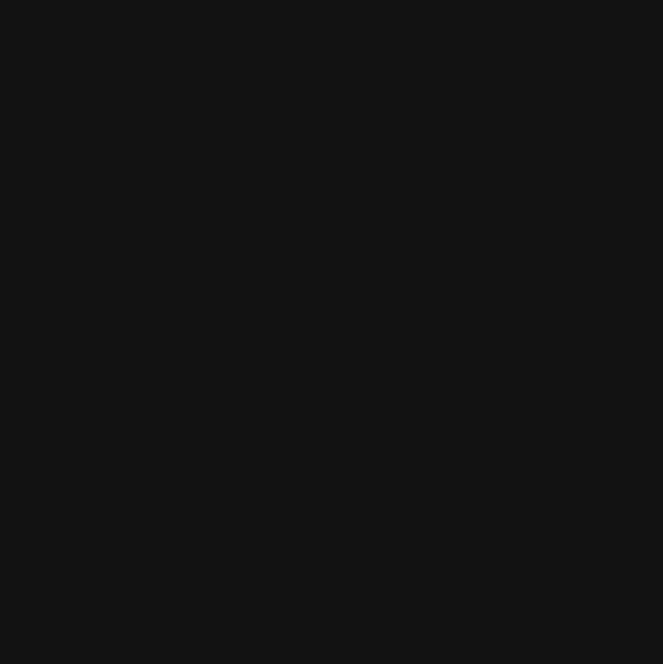
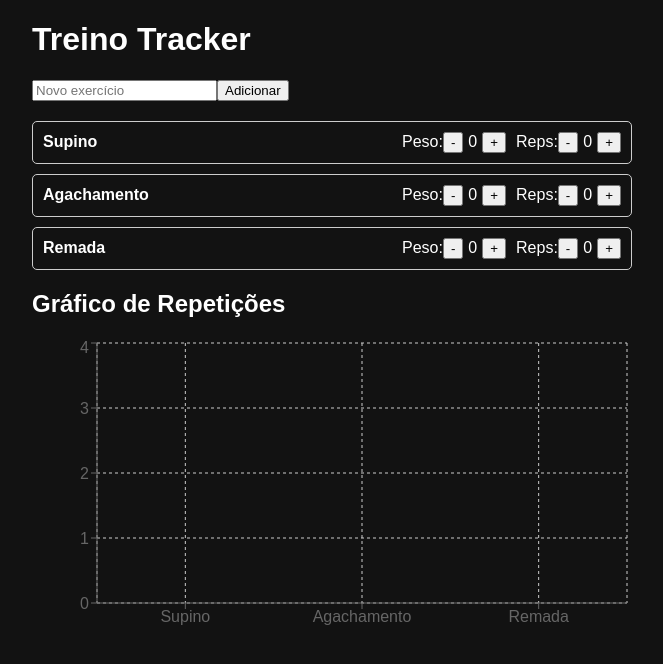
Before and after one commit to lucas333457/treino-tracker, a React (Create React App) app: page / in a window 1280 px wide. Shown: the top 664 px of the page, without its empty margins (308-971 px from the left). Built offline with nearby package versions, Linux system fonts and the light colour scheme.

Commit message:
Update App.js

```diff
--- a/src/App.js
+++ b/src/App.js
@@ -1,5 +1,13 @@
 import React, { useState, useEffect } from "react";
-import { BarChart, Bar, XAxis, YAxis, Tooltip, CartesianGrid, ResponsiveContainer } from "recharts";
+import {
+  BarChart,
+  Bar,
+  XAxis,
+  YAxis,
+  Tooltip,
+  CartesianGrid,
+  ResponsiveContainer,
+} from "recharts";
 
 const defaultExercises = [
   { id: 1, name: "Supino" },
@@ -7,38 +15,128 @@ const defaultExercises = [
   { id: 3, name: "Remada" },
 ];
 
-function App() {
+export default function App() {
   const [exercises, setExercises] = useState(defaultExercises);
-  const [workoutData, setWorkoutData] = useState(() => {
+  const [data, setData] = useState(() => {
     const saved = localStorage.getItem("workoutData");
     return saved ? JSON.parse(saved) : {};
   });
-  const [currentWeek, setCurrentWeek] = useState(getCurrentWeek());
   const [newExerciseName, setNewExerciseName] = useState("");
 
+  // Salvar no localStorage sempre que data mudar
   useEffect(() => {
-    localStorage.setItem("workoutData", JSON.stringify(workoutData));
-  }, [workoutData]);
+    localStorage.setItem("workoutData", JSON.stringify(data));
+  }, [data]);
 
-  function getCurrentWeek() {
-    const now = new Date();
-    const year = now.getFullYear();
-    const onejan = new Date(year, 0, 1);
-    const week = Math.ceil(((now - onejan) / 86400000 + onejan.getDay() + 1) / 7);
-    return `${year}-W${week}`;
+  // Adicionar novo exercício
+  function addExercise() {
+    if (!newExerciseName.trim()) return;
+    const newId =
+      exercises.length > 0
+        ? Math.max(...exercises.map((e) => e.id)) + 1
+        : 1;
+    setExercises([...exercises, { id: newId, name: newExerciseName.trim() }]);
+    setNewExerciseName("");
   }
 
-  function getWeekData(week) {
-    return workoutData[week] || {};
+  // Atualiza reps e peso para um exercício
+  function updateExercise(id, field, value) {
+    setData((oldData) => {
+      const newData = { ...oldData };
+      if (!newData[id]) newData[id] = { reps: 0, weight: 0 };
+      newData[id][field] = Math.max(0, value);
+      return newData;
+    });
   }
 
-  // ... restante do código (funções, JSX, etc)
+  // Soma total de reps para gráfico
+  const chartData = exercises.map((ex) => ({
+    name: ex.name,
+    reps: data[ex.id]?.reps || 0,
+  }));
 
   return (
-    <div>
-      {/* seu JSX aqui */}
+    <div style={{ maxWidth: 600, margin: "20px auto", fontFamily: "Arial" }}>
+      <h1>Treino Tracker</h1>
+
+      <div>
+        <input
+          placeholder="Novo exercício"
+          value={newExerciseName}
+          onChange={(e) => setNewExerciseName(e.target.value)}
+        />
+        <button onClick={addExercise}>Adicionar</button>
+      </div>
+
+      <div style={{ marginTop: 20 }}>
+        {exercises.map((ex) => (
+          <div
+            key={ex.id}
+            style={{
+              border: "1px solid #ccc",
+              padding: 10,
+              marginBottom: 10,
+              borderRadius: 5,
+              display: "flex",
+              alignItems: "center",
+              justifyContent: "space-between",
+            }}
+          >
+            <strong style={{ flex: 1 }}>{ex.name}</strong>
+
+            <div style={{ display: "flex", alignItems: "center", gap: 10 }}>
+              <label>
+                Peso:
+                <button
+                  onClick={() =>
+                    updateExercise(ex.id, "weight", (data[ex.id]?.weight || 0) - 1)
+                  }
+                >
+                  -
+                </button>
+                <span style={{ margin: "0 5px" }}>{data[ex.id]?.weight || 0}</span>
+                <button
+                  onClick={() =>
+                    updateExercise(ex.id, "weight", (data[ex.id]?.weight || 0) + 1)
+                  }
+                >
+                  +
+                </button>
+              </label>
+
+              <label>
+                Reps:
+                <button
+                  onClick={() =>
+                    updateExercise(ex.id, "reps", (data[ex.id]?.reps || 0) - 1)
+                  }
+                >
+                  -
+                </button>
+                <span style={{ margin: "0 5px" }}>{data[ex.id]?.reps || 0}</span>
+                <button
+                  onClick={() =>
+                    updateExercise(ex.id, "reps", (data[ex.id]?.reps || 0) + 1)
+                  }
+                >
+                  +
+                </button>
+              </label>
+            </div>
+          </div>
+        ))}
+      </div>
+
+      <h2>Gráfico de Repetições</h2>
+      <ResponsiveContainer width="100%" height={300}>
+        <BarChart data={chartData}>
+          <CartesianGrid strokeDasharray="3 3" />
+          <XAxis dataKey="name" />
+          <YAxis allowDecimals={false} />
+          <Tooltip />
+          <Bar dataKey="reps" fill="#8884d8" />
+        </BarChart>
+      </ResponsiveContainer>
     </div>
   );
 }
-
-export default App;
```
